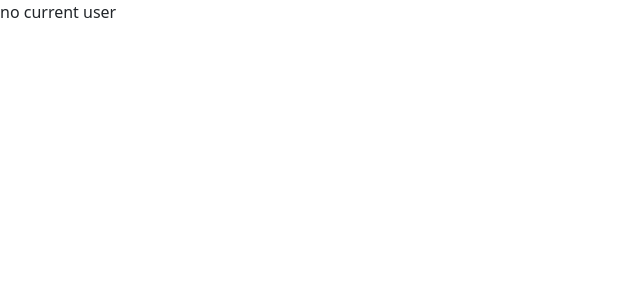
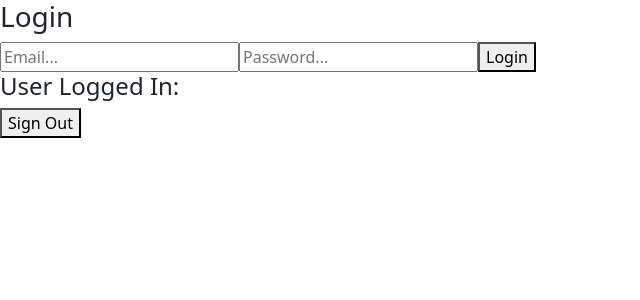
Before and after one commit to Gaspardloriot/esg-civ, a React (Create React App) app: page /login in a window 1280 px wide. Shown: the top 300 px of the page, without its empty margins (0-640 px from the left). Built offline with nearby package versions, Linux system fonts and the light colour scheme; no server answers.

Commit message:
feat : firebase auth functionality

```diff
--- a/package.json
+++ b/package.json
@@ -8,7 +8,7 @@
     "@testing-library/react": "^11.2.7",
     "@testing-library/user-event": "^12.8.3",
     "bootstrap": "^5.1.3",
-    "firebase": "^9.5.0",
+    "firebase": "^9.6.0",
     "firebaseui": "^6.0.0",
     "jsonwebtoken": "^8.5.1",
     "react": "^17.0.2",
--- a/src/GateKeeper.js
+++ b/src/GateKeeper.js
@@ -1,14 +1,16 @@
 import { BrowserRouter as Router, Routes, Route } from "react-router-dom";
+import { useSelector } from "react-redux";
 import App from "./App";
-
-const currentUser = true;
+import { Login } from "./containers/login/login";
 
 export const GateKeeper = () => {
+  const { context } = useSelector((state) => state.fullState);
+
   return (
     <Router>
       <Routes>
-        <Route path="/" element={<App user={currentUser} />} />
-        <Route path="/login" element={<div>no current user</div>} />
+        <Route path="/" element={<App user={context.currentUser} />} />
+        <Route path="/login" element={<Login />} />
       </Routes>
     </Router>
   );
--- a/src/components/component_1/component_1.js
+++ b/src/components/component_1/component_1.js
@@ -2,6 +2,12 @@ import { Container } from "react-bootstrap";
 import { decrement, increment, toggleOverlay } from "../../redux/reducer";
 import logo from "../../logo.svg";
 import { useDispatch, useSelector } from "react-redux";
+import { auth } from "../../security/firebase";
+import { signOut } from "firebase/auth";
+
+const logout = async () => {
+  await signOut(auth);
+};
 
 export const Component1 = () => {
   const { count } = useSelector((state) => state.fullState);
@@ -13,6 +19,7 @@ export const Component1 = () => {
         <Container>
           <button onClick={() => dispatch(increment())}>increment</button>
           <button onClick={() => dispatch(decrement())}>decrement</button>
+          <button onClick={() => logout()}>logout</button>
           <button onClick={() => dispatch(toggleOverlay())}>
             toggleOverlay
           </button>
--- a/src/components/component_2/component_2.js
+++ b/src/components/component_2/component_2.js
@@ -9,7 +9,7 @@ const MetaBaseDashboard = styled.iframe`
 `;
 
 const DashboardContainer = styled(Container)`
-  width: 85%;
+  width: 75%;
 `;
 
 export const Component2 = () => {
@@ -18,7 +18,7 @@ export const Component2 = () => {
       <DashboardContainer fluid>
         <MetaBaseDashboard
           title="myFrame"
-          src="https://esg-test.herokuapp.com/embed/dashboard/eyJ0eXAiOiJKV1QiLCJhbGciOiJIUzI1NiJ9.eyJyZXNvdXJjZSI6eyJkYXNoYm9hcmQiOjF9LCJwYXJhbXMiOnt9LCJleHAiOjE2Mzg1NTg2Njl9.5TxdgbIgE6D8px7ZJySEzGvcf5qvPpK23sljQZDTYMk#theme=night&bordered=true&titled=true"
+          src="https://esg-analytics.herokuapp.com/embed/dashboard/eyJ0eXAiOiJKV1QiLCJhbGciOiJIUzI1NiJ9.eyJyZXNvdXJjZSI6eyJkYXNoYm9hcmQiOjF9LCJwYXJhbXMiOnt9LCJleHAiOjE2Mzg3NTAxNDB9.eN-kifIgAx7FEZPqCMt4yKa9RePUybMun6H1eNRXmQc#theme=night&bordered=true&titled=true"
           width="100%"
           height="2000px"
         ></MetaBaseDashboard>
--- /dev/null
+++ b/src/containers/login/changeAuthState.js
@@ -0,0 +1,3 @@
+export const changeAuthState = (state, payload) => {
+  return (state.context.currentUser = payload);
+};
--- a/src/containers/login/login.js
+++ b/src/containers/login/login.js
@@ -1,38 +1,77 @@
-// Import FirebaseAuth and firebase.
-import React from "react";
-import StyledFirebaseAuth from "react-firebaseui/StyledFirebaseAuth";
-import firebase from "firebase/compat/app";
-import "firebase/compat/auth";
-import { useSelector } from "react-redux";
-const config = {
-  apiKey: "AIzaSyDDgbmB4mZVczTI1VXynPV3QgXsk5EemjI",
-  authDomain: "resilience-7ebf4.firebaseapp.com",
-  // ...
-};
-const app = firebase.initializeApp(config);
-const auth = app.auth();
+import { useState, useEffect } from "react";
+import { Navigate } from "react-router";
+import {
+  signInWithEmailAndPassword,
+  onAuthStateChanged,
+  signOut,
+} from "firebase/auth";
+import { useDispatch } from "react-redux";
+import { changeAuth } from "../../redux/reducer";
+import { auth } from "../../security/firebase";
 
-const uiConfig = {
-  // Popup signin flow rather than redirect flow.
-  signInFlow: "popup",
-  // Redirect to /signedIn after sign in is successful. Alternatively you can provide a callbacks.signInSuccess function.
-  signInSuccessUrl: "/signedIn",
-  // We will display Google and Facebook as auth providers.
-  signInOptions: [
-    firebase.auth.GoogleAuthProvider.PROVIDER_ID,
-    firebase.auth.TwitterAuthProvider.PROVIDER_ID,
-    firebase.auth.GithubAuthProvider.PROVIDER_ID,
-    firebase.auth.EmailAuthProvider.PROVIDER_ID,
-  ],
-};
+export const Login = () => {
+  const dispatch = useDispatch();
+  const [loginEmail, setLoginEmail] = useState("");
+  const [loginPassword, setLoginPassword] = useState("");
+  const currentUser = auth.currentUser;
 
-export function Login(props) {
-  const { count } = useSelector((state) => state.fullState);
+  useEffect(() => {
+    onAuthStateChanged(auth, (currentUser) => {
+      dispatch(
+        changeAuth(
+          currentUser
+            ? {
+                email: currentUser.email,
+                uid: currentUser.uid,
+              }
+            : currentUser
+        )
+      );
+    });
+  }, [dispatch]);
+
+  if (currentUser) {
+    return <Navigate to="/" />;
+  }
+
+  const login = async () => {
+    try {
+      await signInWithEmailAndPassword(auth, loginEmail, loginPassword);
+      //const idToken = await currentUser.getIdToken(/* forceRefresh */ true);
+      //console.log(idToken);
+    } catch (error) {
+      console.log(error.message);
+    }
+  };
+
+  const logout = async () => {
+    await signOut(auth);
+  };
+
   return (
     <div>
-      <h1>{`My App has the count ${props.test_props}`}</h1>
-      <p style={{ color: "red" }}>Please sign-in:</p>
-      <StyledFirebaseAuth uiConfig={uiConfig} firebaseAuth={firebase.auth()} />
+      <div>
+        <h3> Login </h3>
+        <input
+          placeholder="Email..."
+          onChange={(event) => {
+            setLoginEmail(event.target.value);
+          }}
+        />
+        <input
+          placeholder="Password..."
+          onChange={(event) => {
+            setLoginPassword(event.target.value);
+          }}
+        />
+
+        <button onClick={login}> Login</button>
+      </div>
+
+      <h4> User Logged In: </h4>
+      {currentUser?.email}
+
+      <button onClick={logout}> Sign Out </button>
     </div>
   );
-}
+};
--- a/src/redux/initialState.json
+++ b/src/redux/initialState.json
@@ -1,4 +1,7 @@
 {
+  "context": {
+    "currentUser": null
+  },
   "count": 0,
   "component": "Component1",
   "Overlay": {
--- a/src/redux/reducer.js
+++ b/src/redux/reducer.js
@@ -1,5 +1,6 @@
 import { createSlice } from "@reduxjs/toolkit";
 import initialState from "./initialState.json";
+import { changeAuthState } from "../containers/login/changeAuthState";
 
 export const stateSlice = createSlice({
   name: "stateActions",
@@ -17,11 +18,19 @@ export const stateSlice = createSlice({
     toggleOverlay: (state) => {
       state.Overlay.isVisible = !state.Overlay.isVisible;
     },
+    changeAuth: (state, { payload }) => {
+      changeAuthState(state, payload);
+    },
   },
 });
 
 // Action creators are generated for each case reducer function
-export const { increment, decrement, switchComponent, toggleOverlay } =
-  stateSlice.actions;
+export const {
+  increment,
+  decrement,
+  switchComponent,
+  toggleOverlay,
+  changeAuth,
+} = stateSlice.actions;
 
 export default stateSlice.reducer;
--- /dev/null
+++ b/src/security/firebase.js
@@ -0,0 +1,18 @@
+import { initializeApp } from "firebase/app";
+import { getAuth } from "firebase/auth";
+
+const firebaseConfig = {
+  apiKey: "AIzaSyCTa0x4kUjC8QlI7u7amsPGnmRvuEKFb2I",
+  authDomain: "esg-analytics-595c5.firebaseapp.com",
+  projectId: "esg-analytics-595c5",
+  storageBucket: "esg-analytics-595c5.appspot.com",
+  messagingSenderId: "768458105791",
+  appId: "1:768458105791:web:c16bdd9b7b561de240b70a",
+  measurementId: "G-9J8DQX260V",
+};
+
+// initialize firebase app
+const app = initializeApp(firebaseConfig);
+
+// watch for auth changes
+export const auth = getAuth(app);
```
Also changed, not shown: 1 other file (tests, documents, lock files or other folders).
